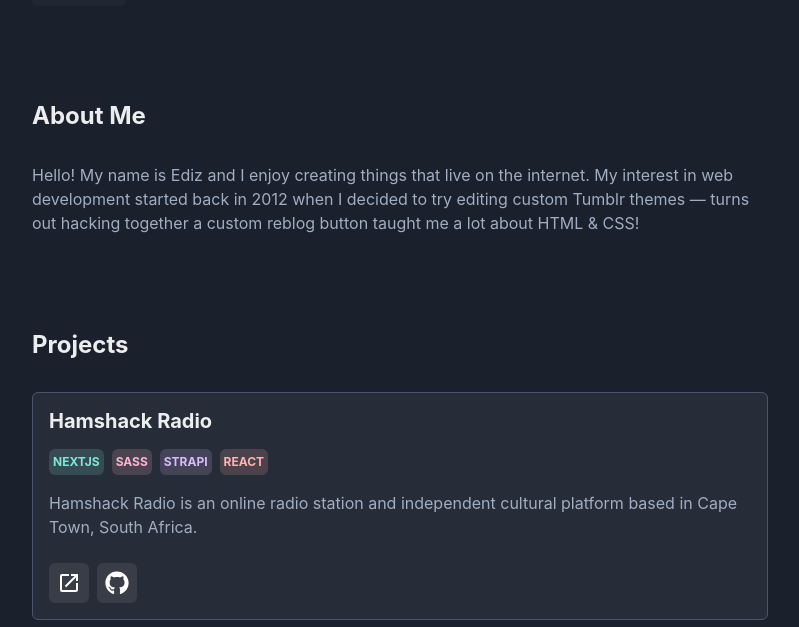
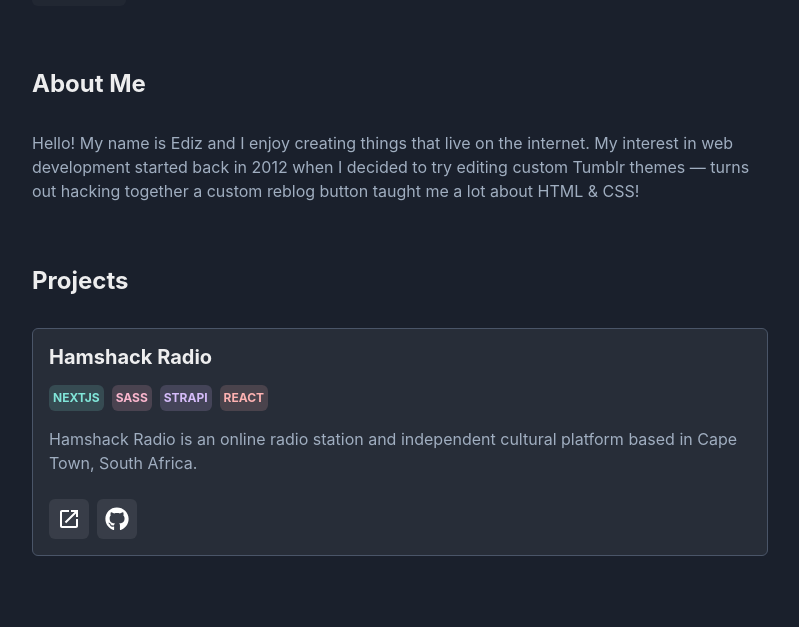
Before and after one commit to edizyurdakul/portfolio-archived, a Next.js app: page / in a window 1280 px wide. Shown: the part 325-952 px from the top of the page, without its empty margins (240-1039 px from the left). Built offline with nearby package versions, Linux system fonts and the light colour scheme.

Commit message:
projects section animation

```diff
--- a/pages/index.tsx
+++ b/pages/index.tsx
@@ -78,7 +78,7 @@
           alt="Ediz Yurdakul"
         />
       </Box>
-      <Box as="section" mt={{ base: "12", sm: "16", md: "24" }}>
+      <Box as="section" mt={{ base: "12", sm: "16", md: "16" }}>
         <Heading as="h2" fontSize="2xl" mb={8}>
           About Me
         </Heading>
@@ -88,7 +88,7 @@
           taught me a lot about HTML & CSS!
         </Text>
       </Box>
-      <Box as="section" mt={{ base: "12", sm: "16", md: "24" }}>
+      <Box as="section" mt={{ base: "12", sm: "16", md: "16" }}>
         <Heading as="h2" fontSize="2xl" mb={8}>
           Projects
         </Heading>
@@ -99,7 +99,8 @@
           rounded="md"
           borderWidth="1px"
           borderColor={useColorModeValue("gray.200", "gray.600")}
-          _hover={{ transform: "scale(1.01)", transition: "all ease-in 0.1s" }}
+          css={{ transition: "all ease-in-out 0.15s" }}
+          _hover={{ transform: `${" translateY(-2px)"} ${"scale(1.005)"}` }}
         >
           <VStack align="stretch">
             <Box>
```
